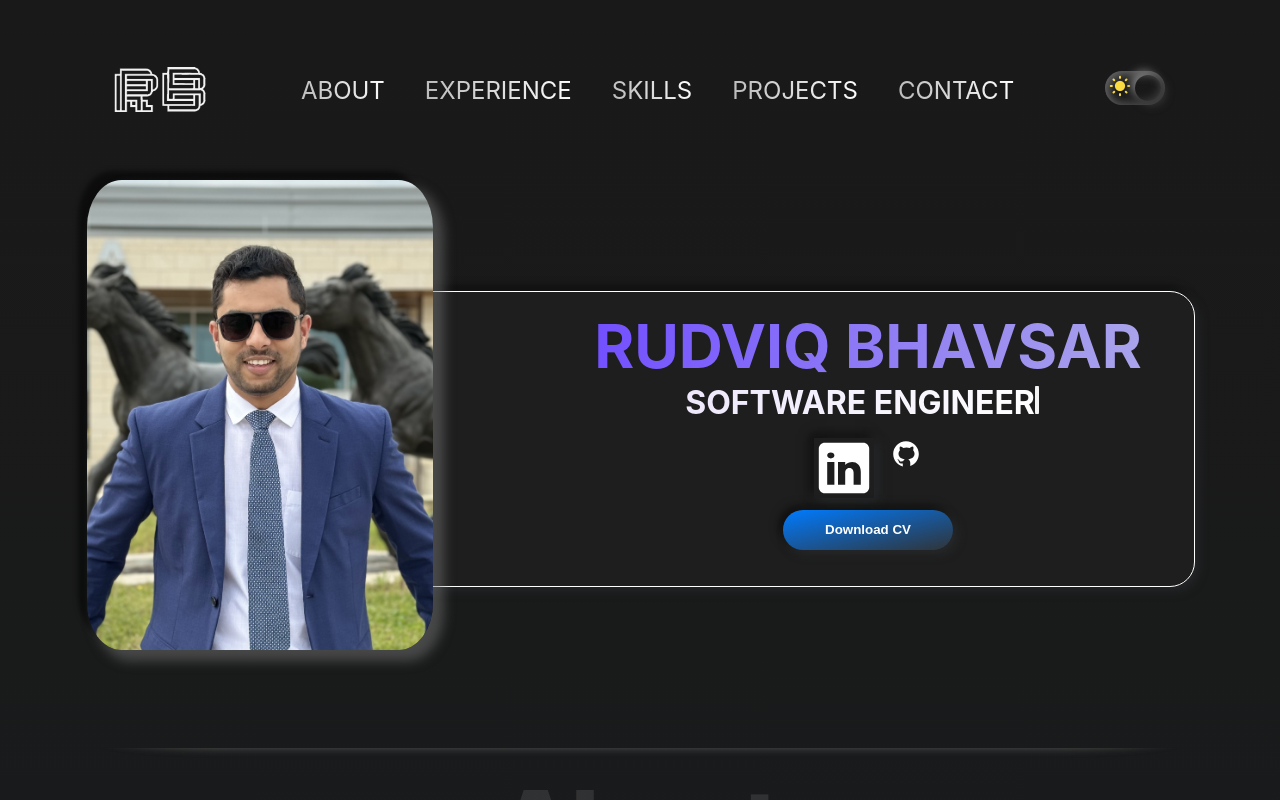
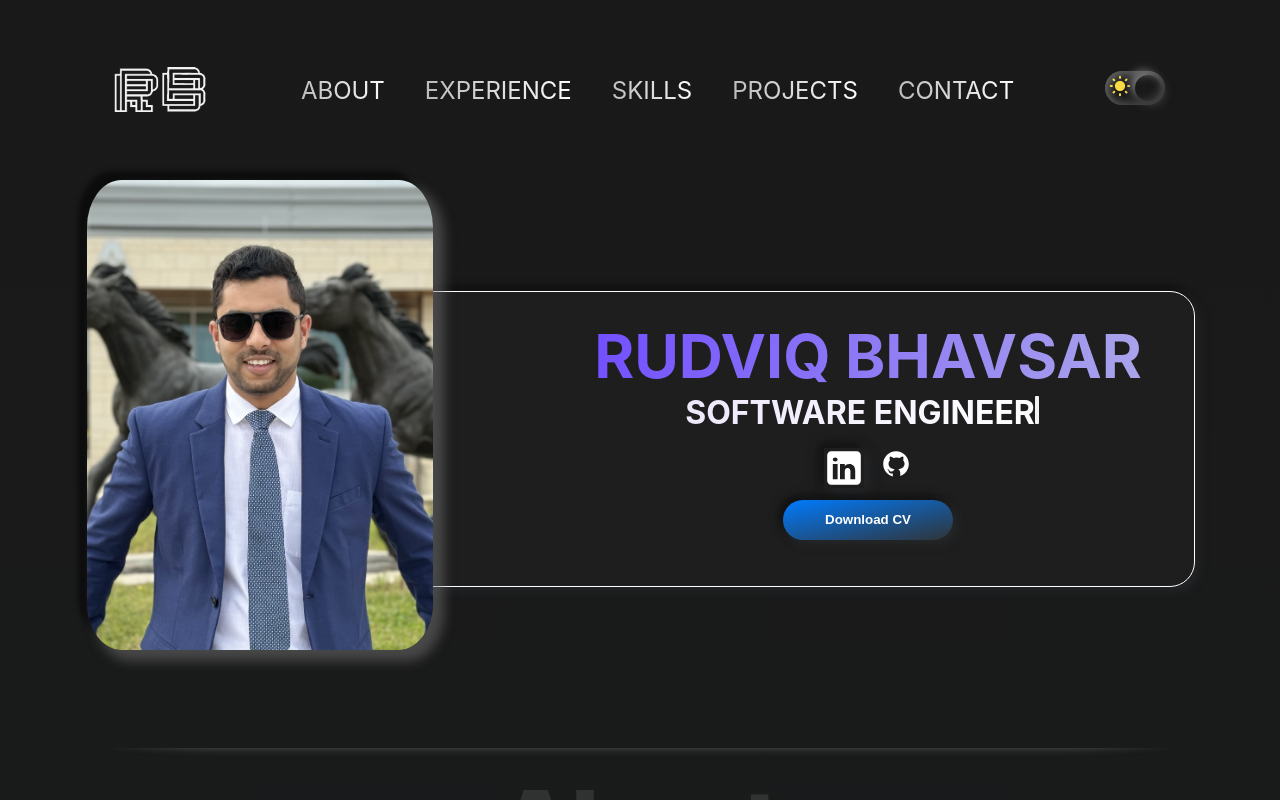
Before and after one commit to Rudviq/Portfolio, a React (Create React App) app: page / in a window 1280 px wide. In both pictures the pointer is over the picture 843 px from the left and 467 px from the top of the page. Shown: the top 800 px of the page. Built offline with nearby package versions, Linux system fonts and the light colour scheme.

Commit message:
Experience Logo background color resolved

```diff
--- a/src/App.js
+++ b/src/App.js
@@ -265,7 +265,7 @@ My goal is to bring innovation to problem solving methods and develop solutions
       <div className="project-box">
           <div class="education-container">
             <div class="logo-container">
-              <img src="./sppu.png" alt="University Logo" class="logo" style={{width:'105px', height:'auto'}}/>
+              <img src="./sppu.png" alt="University Logo" className="logo" style={{width:'105px', height:'auto'}}/>
               <h3 class="university-title">University of Pune</h3>
             </div>
             <div class="details-container" style={{width:'100%', padding:0}}>
--- a/src/index.css
+++ b/src/index.css
@@ -413,8 +413,8 @@ input:checked + .slider:before {
 }
 
 #socials-container img:hover{
-  height: 60px;
-  width: 60px;
+  height: 2.5rem;
+  width: 2.5rem;
   box-shadow: 4px 4px 10px 0px rgba(48, 52, 55, 0.5),
                 -4px -4px 10px 0px rgba(0, 0, 0, 0.5);
 }
@@ -538,9 +538,9 @@ input:checked + .slider:before {
 }
 
 
-#exp-light img{
+/* #exp-light img{
   background: linear-gradient(0deg, rgba(29,33,37,1), rgba(0, 0, 0, 0.9));
-}
+} */
 .expImg{
   height:80vh;
   width: auto;
```
